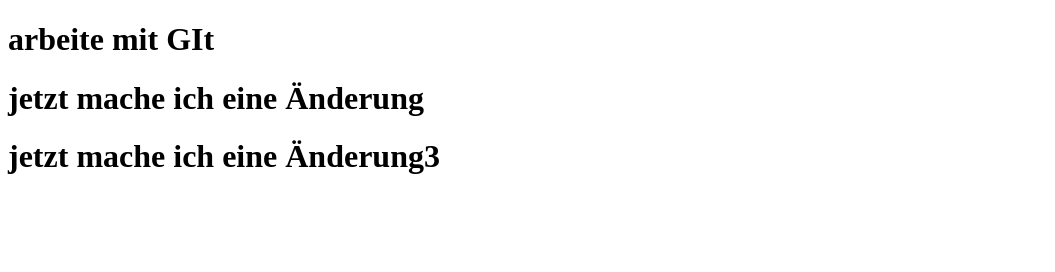
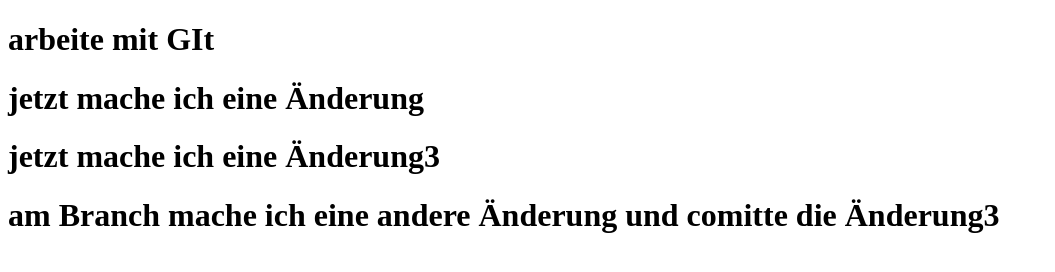
Before and after one commit to cabbageway/git3AHIF, a plain HTML site: page index.html in a window 1280 px wide. Shown: the whole page, without its empty margins (0-1055 px from the left). Drawn offline with Linux system fonts and the light colour scheme.

Commit message:
jetzt neuer Änderung im Branch2

```diff
--- a/index.html
+++ b/index.html
@@ -11,6 +11,7 @@
     <h1 title="something">arbeite mit GIt</h1>
     <h1>jetzt mache ich eine Änderung </h1>
     <h1>jetzt mache ich eine Änderung3 </h1>
+    <h1>am Branch mache ich eine andere Änderung und comitte die Änderung3 </h1>
 </body>
 
 </html>
```
